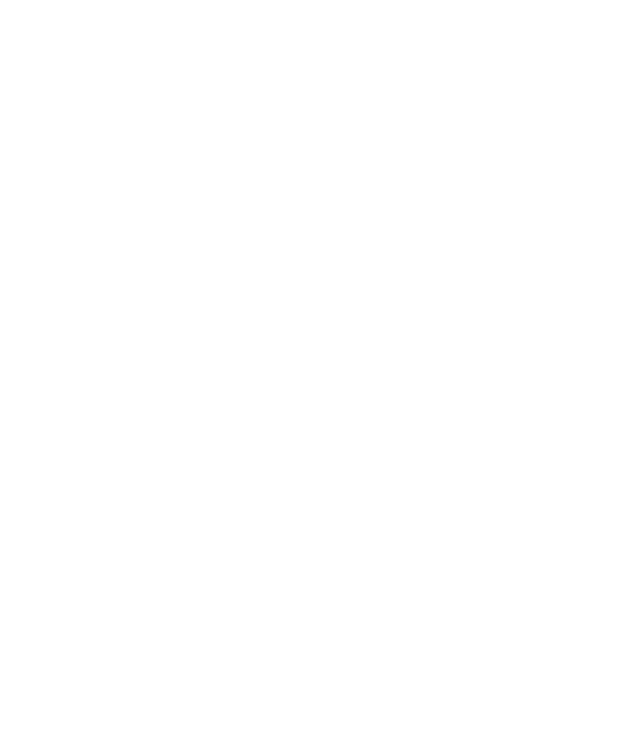
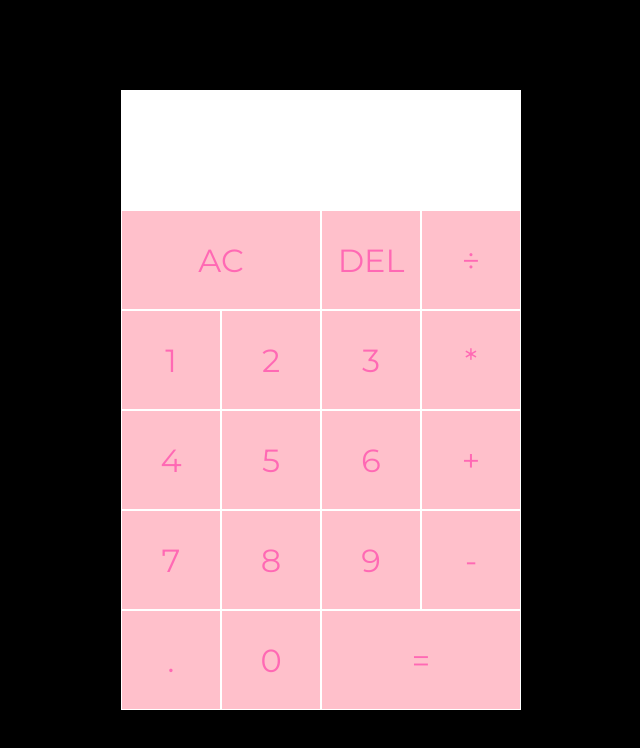
Before and after one commit to annawein/vanilla-js-calculator, a website: page index.html in a window 1280 px wide. Shown: the whole page, without its empty margins (319-959 px from the left). Drawn offline with Linux system fonts and the light colour scheme.

Commit message:
Add html and style

```diff
--- a/index.html
+++ b/index.html
@@ -6,7 +6,44 @@
     <meta name="viewport" content="width=device-width, initial-scale=1.0" />
     <title>Calculator</title>
     <link href="styles.css" rel="stylesheet" />
+    <head>
+      <link
+        href="https://fonts.googleapis.com/css?family=Montserrat"
+        type="text/css"
+        rel="stylesheet"
+      />
+    </head>
+    <style>
+      body {
+        font-family: "Montserrat", sans-serif;
+      }
+    </style>
     <script src="script.js" defer></script>
   </head>
-  <body></body>
+  <body>
+    <div class="calculator-grid">
+      <div class="output">
+        <div class="previous-operand"></div>
+        <div class="current-operand"></div>
+      </div>
+      <button class="span-two">AC</button>
+      <button>DEL</button>
+      <button>÷</button>
+      <button>1</button>
+      <button>2</button>
+      <button>3</button>
+      <button>*</button>
+      <button>4</button>
+      <button>5</button>
+      <button>6</button>
+      <button>+</button>
+      <button>7</button>
+      <button>8</button>
+      <button>9</button>
+      <button>-</button>
+      <button>.</button>
+      <button>0</button>
+      <button class="span-two">=</button>
+    </div>
+  </body>
 </html>
--- a/styles.css
+++ b/styles.css
@@ -0,0 +1,61 @@
+*,
+*::before,
+*::after {
+  box-sizing: border-box;
+  font-family: Montserrat, sans-serif;
+  font-weight: normal;
+}
+
+body {
+  padding: 0;
+  margin: 0;
+  background-color: black;
+}
+
+.calculator-grid {
+  display: grid;
+  justify-content: center;
+  align-content: center;
+  min-height: 100vh;
+  grid-template-columns: repeat(4, 100px);
+  grid-template-rows: minmax(120px, auto) repeat(5, 100px);
+}
+
+.calculator-grid > button {
+  cursor: pointer;
+  font-size: 2rem;
+  border: 1px solid white;
+  background-color: pink;
+  color: hotpink;
+  outline: none;
+}
+
+.calculator-grid > button:hover {
+  background-color: white;
+}
+
+.span-two {
+  grid-column: span 2;
+}
+
+.output {
+  grid-column: 1 / -1;
+  background-color: white;
+  display: flex;
+  align-items: flex-end;
+  justify-content: space-around;
+  flex-direction: column;
+  padding: 10px;
+  word-wrap: break-word;
+  word-break: break-all;
+}
+
+.output .previous-operand {
+  color: pink;
+  font-size: 1.5rem;
+}
+
+.output .current-operand {
+  color: hotpink;
+  font-size: 2.5rem;
+}
```
